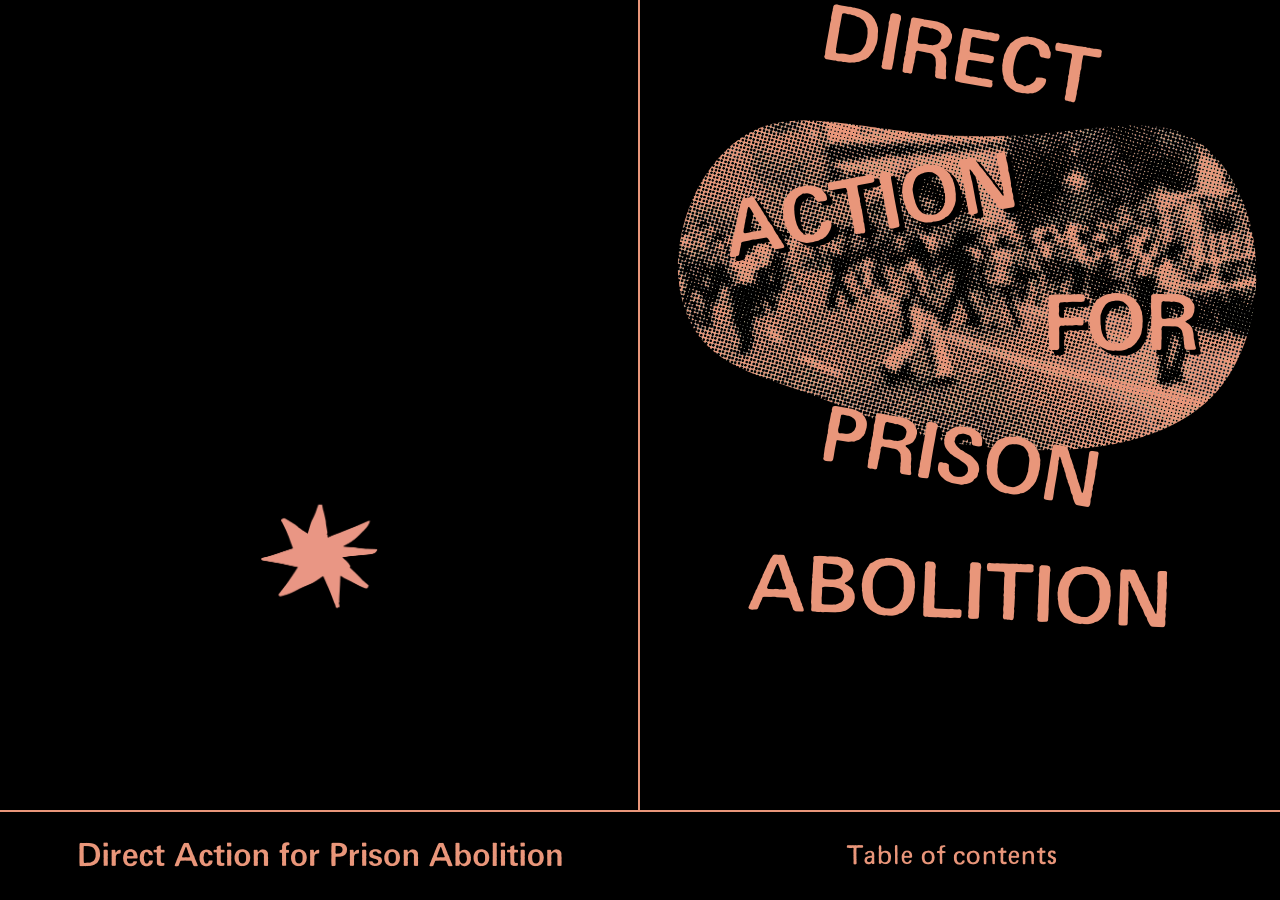
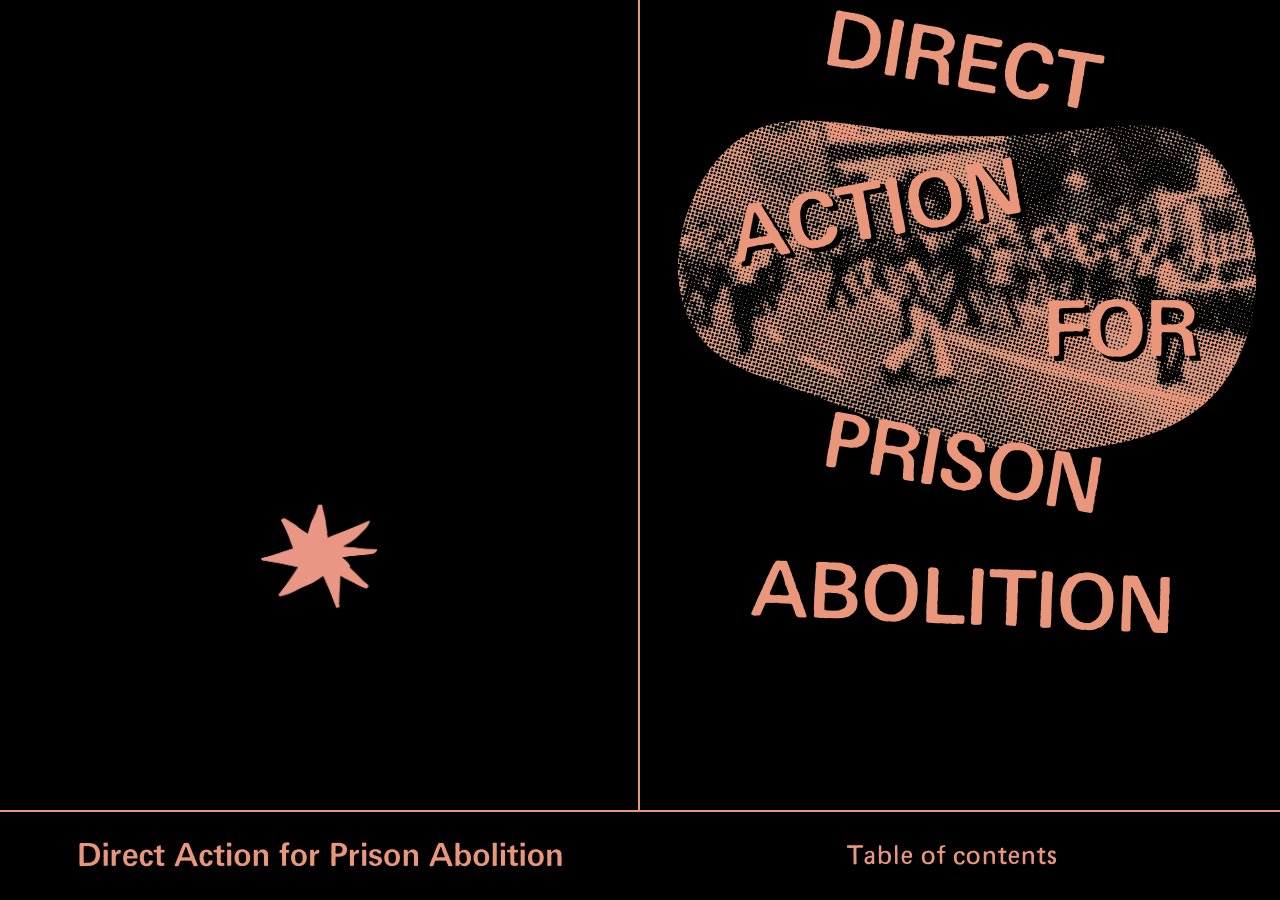
Before and after one commit to netanoir/da4a, a Jekyll site: the page built from index.markdown, in a window 1280 px wide. Built offline with Jekyll 4.4.1, drawn with Linux system fonts in a browser that asks for light colours; some web fonts are replaced.

Commit message:
adjustments

```diff
--- a/_layouts/gift-wrap.html
+++ b/_layouts/gift-wrap.html
@@ -60,7 +60,7 @@
         {% if prevurl %}
         <a href="{{ prevurl | relative_url}}">
           <img src="{{"assets/images/previous.png" | relative_url}}"
-            alt="a scribble of a circular back arrow directing you to the previous page" class="arrow" />
+            alt="a scribble of a circular back arrow directing you to the previous page" class="arrow" style="transition: cubic-bezier(0.39, 0.575, 0.565, 1)"/>
         </a>
         {% endif %}
       </li>
@@ -69,7 +69,7 @@
         {% if nexturl %}
         <a href="{{ nexturl | relative_url }}">
           <img src="{{"assets/images/next.png" | relative_url}}"
-            alt="another scribble of a circular back arrow directing you to the next page" class="arrow" />
+            alt="another scribble of a circular back arrow directing you to the next page" class="arrow" style="transition: cubic-bezier(0.39, 0.575, 0.565, 1)"/>
         </a>
         {% endif %}
       </li>
--- a/assets/css/layout.css
+++ b/assets/css/layout.css
@@ -41,12 +41,6 @@ body {
 .nav a {
     text-decoration: none;
     border: 0px !important;
-}
-
-.nav a:hover {
-    font-family: Flux-Bold, Helvetica, Serif;
-    font-weight: bold;
-    letter-spacing: inherit;
 }
 
 a:link, a:active, a:visited {
@@ -113,12 +107,13 @@ h1.title {
     text-transform: uppercase;
     font-style: normal;
     font-weight: bold;
-    margin-left: 5vw;
+    margin-left: 5.5vw;
     margin-right: 5vw;
     text-shadow: 5px 5px black;
 }
 
 .direct {
+    margin-top: 1%;
     transform: rotate(10deg);
     text-align: center;
 }
@@ -328,8 +323,6 @@ img {
 
 img:hover {
     transform: rotate(-5deg);
-    /* https://codepen.io/sosuke/pen/Pjoqqp */
-    /* filter: sepia(20%) saturate(1348%) hue-rotate(320deg); */
     -webkit-filter: none;
     -moz-filter: none;
     -ms-filter: none;
@@ -342,6 +335,10 @@ img.arrow {
     -moz-filter: none;
     -ms-filter: none;
     filter: none;
+}
+
+.arrow:hover {
+    transform: scale(1.08, 1.08) !important;
 }
 
 blockquote p {
```
